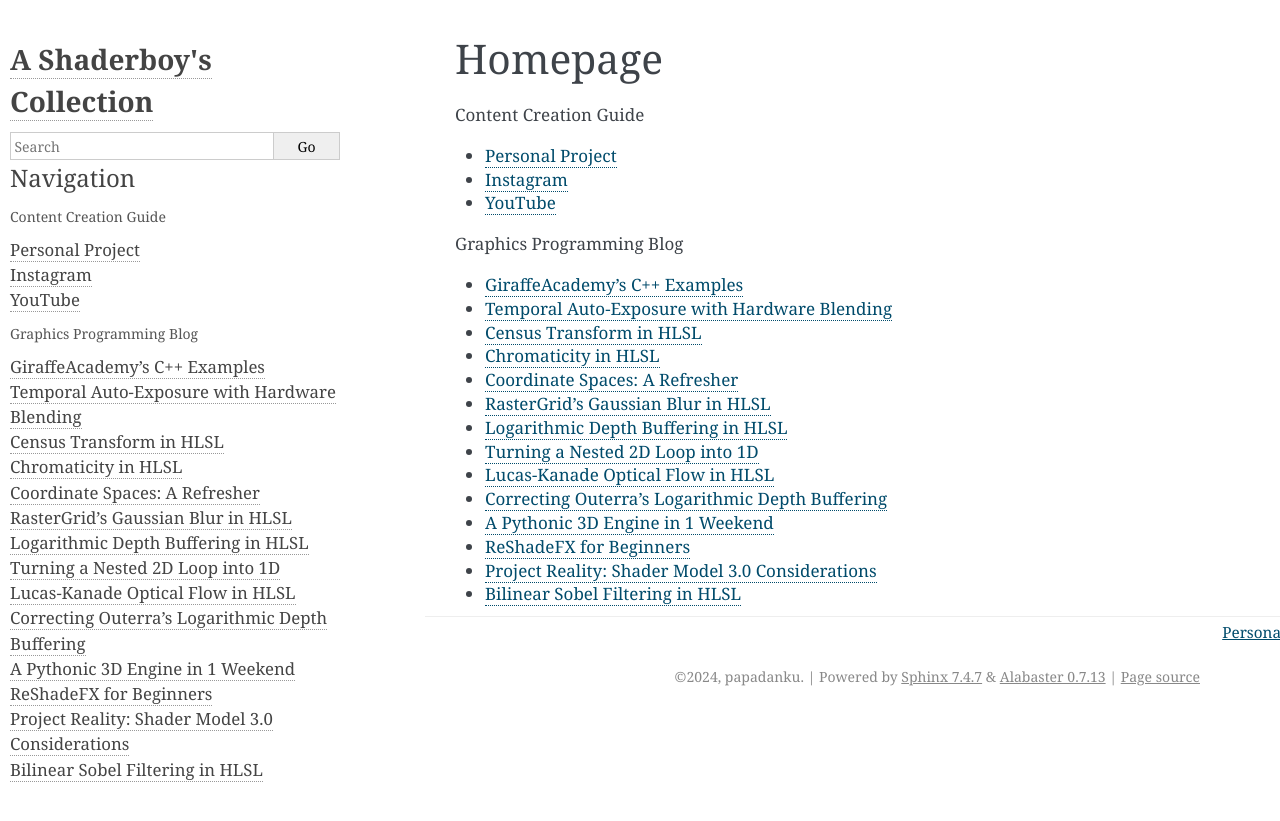
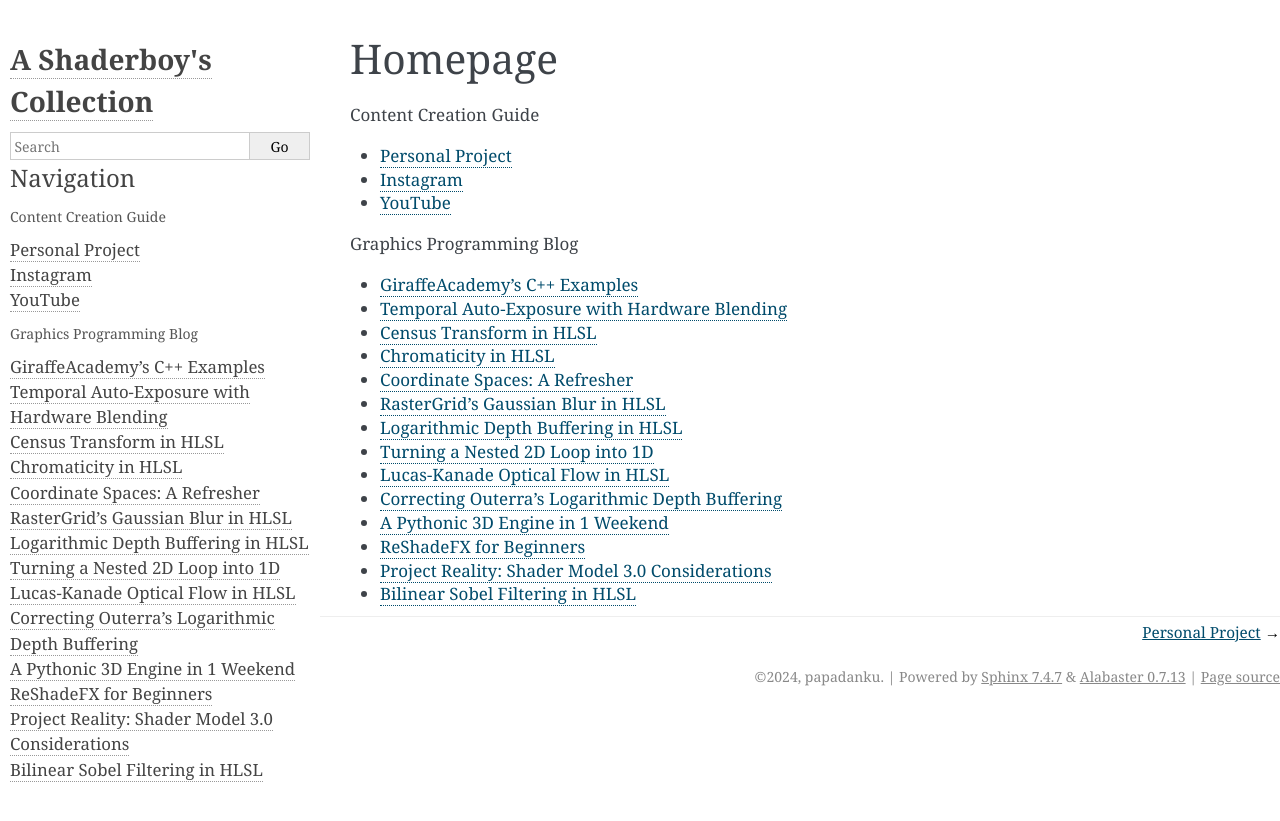
Before and after one commit to papadanku/papadanku.github.io, a Sphinx documentation site: the page built from doc/index.rst, in a window 1280 px wide. Shown: the top 821 px of the page. Built offline with Sphinx 7.4.7, drawn with Linux system fonts in a browser that asks for light colours.

Commit message:
Update conf.py

```diff
--- a/doc/conf.py
+++ b/doc/conf.py
@@ -36,6 +36,6 @@ html_sidebars = {
 html_theme_options = {
     'fixed_sidebar': 'true',
     'show_relbar_bottom': 'true',
-    'page_width': '80em',
-    'sidebar_width': '25em'
+    'page_width': '80rem',
+    'sidebar_width': '20rem'
 }
```
